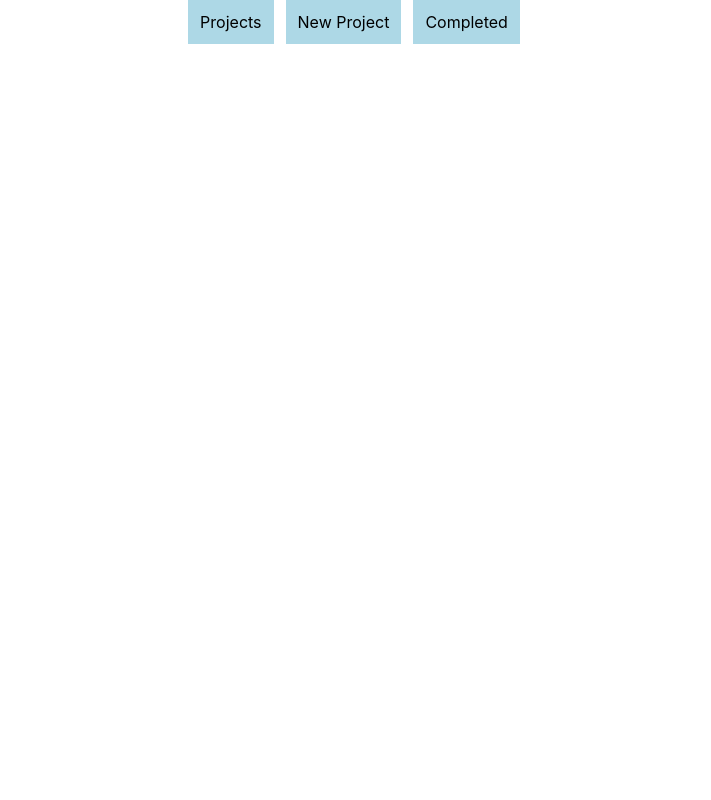
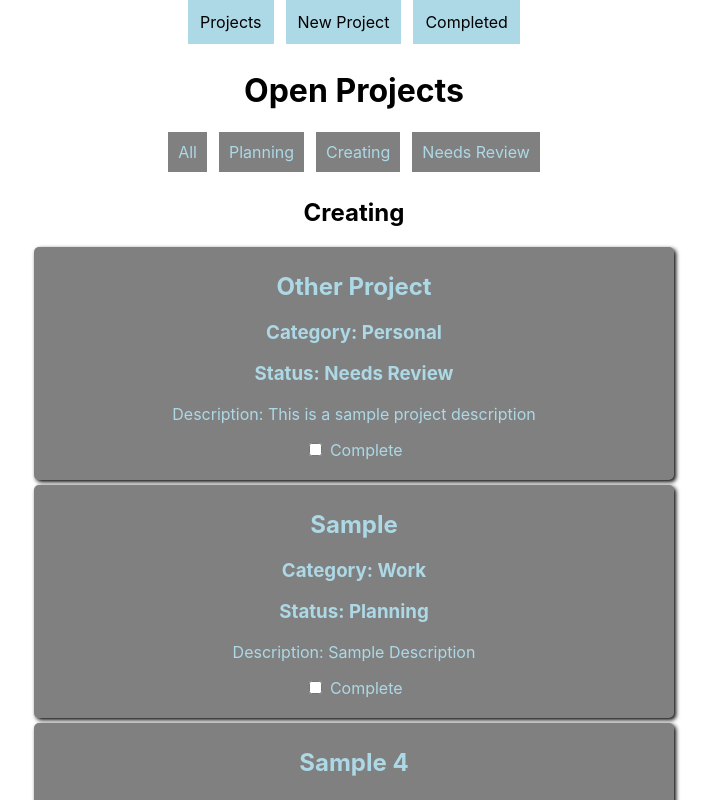
Before and after one commit to andrewjulian/phase-2-project-final, a React (Create React App) app: page /projects/all in a window 1280 px wide. Shown: the top 800 px of the page, without its empty margins (286-997 px from the left). Built offline with nearby package versions, Linux system fonts and the light colour scheme; data requests are answered from the project's data file.

Commit message:
Added ALL for NestedRoutes to toggle between all projects and filters

```diff
--- a/db.json
+++ b/db.json
@@ -6,7 +6,7 @@
       "category": "Work",
       "description": "This is a sample project description",
       "status": "Planning",
-      "complete": false
+      "complete": true
     },
     {
       "id": 2,
@@ -21,7 +21,7 @@
       "category": "Work",
       "description": "Sample Description",
       "status": "Planning",
-      "complete": true,
+      "complete": false,
       "id": 3
     },
     {
--- a/src/App.js
+++ b/src/App.js
@@ -10,6 +10,7 @@ import Planning from "./components/Planning";
 import Creating from "./components/Creating";
 import NeedsReview from "./components/NeedsReview";
 import Landing from "./components/Landing";
+import IncompleteProjects from "./components/IncompleteProjects";
 
 function App() {
   const [projects, setProjects] = useState([]);
@@ -42,6 +43,15 @@ function App() {
           path="/projects"
           element={<Home projects={projects} updateScreen={updateScreen} />}
         >
+          <Route
+            path="all"
+            element={
+              <IncompleteProjects
+                projects={projects}
+                updateScreen={updateScreen}
+              />
+            }
+          />
           <Route
             path="planning"
             element={
--- a/src/components/Home.js
+++ b/src/components/Home.js
@@ -25,6 +25,9 @@ function Home({ projects, updateScreen }) {
       <h1>Open Projects</h1>
 
       <div>
+        <Link to="all" className="projects-nav">
+          All
+        </Link>
         <Link to="planning" className="projects-nav">
           Planning
         </Link>
--- /dev/null
+++ b/src/components/IncompleteProjects.js
@@ -0,0 +1,23 @@
+import React from "react";
+import ProjectCard from "./ProjectCard";
+
+const IncompleteProjects = ({ projects, updateScreen }) => {
+  const incompleteProjects = projects.filter(
+    (project) => project.complete === false
+  );
+
+  const incompleteProjectsDisplay = incompleteProjects.map((project, id) => {
+    return (
+      <ProjectCard projects={project} key={id} updateScreen={updateScreen} />
+    );
+  });
+
+  return (
+    <div>
+      <h2>Creating</h2>
+      {incompleteProjectsDisplay}
+    </div>
+  );
+};
+
+export default IncompleteProjects;
```
